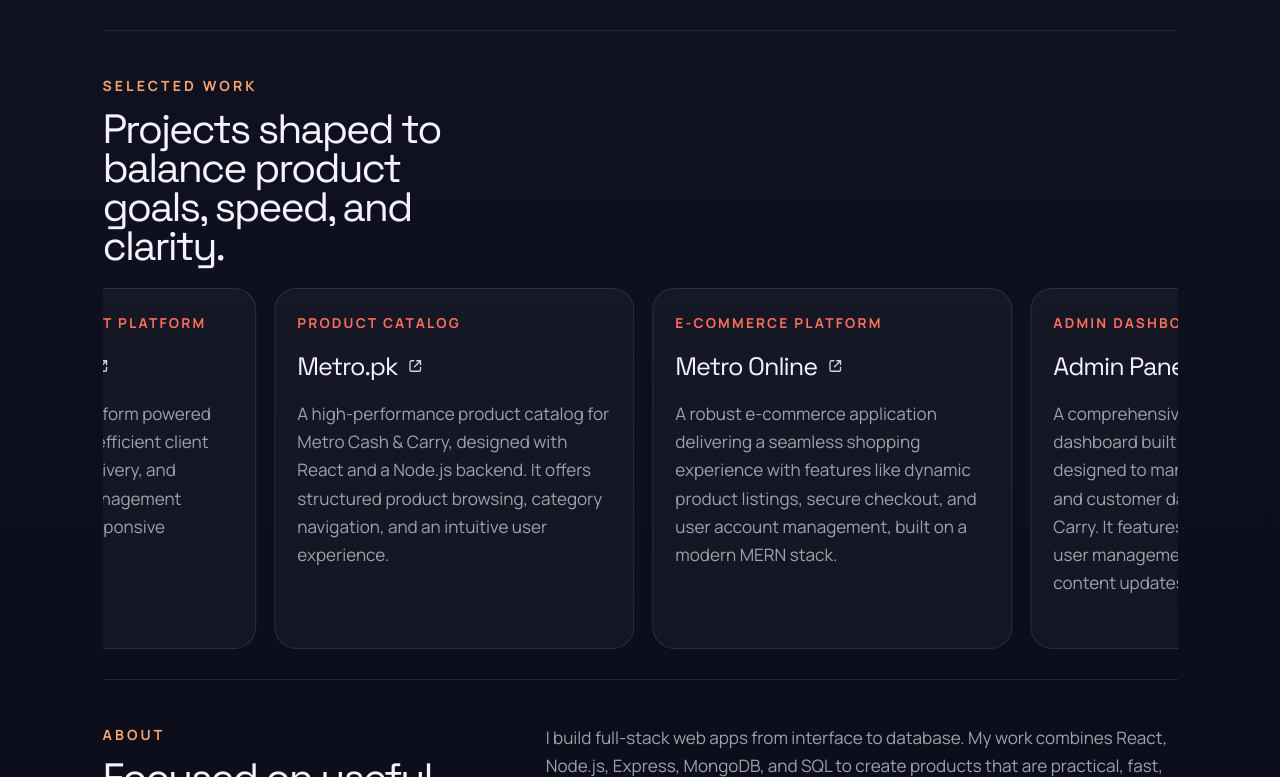
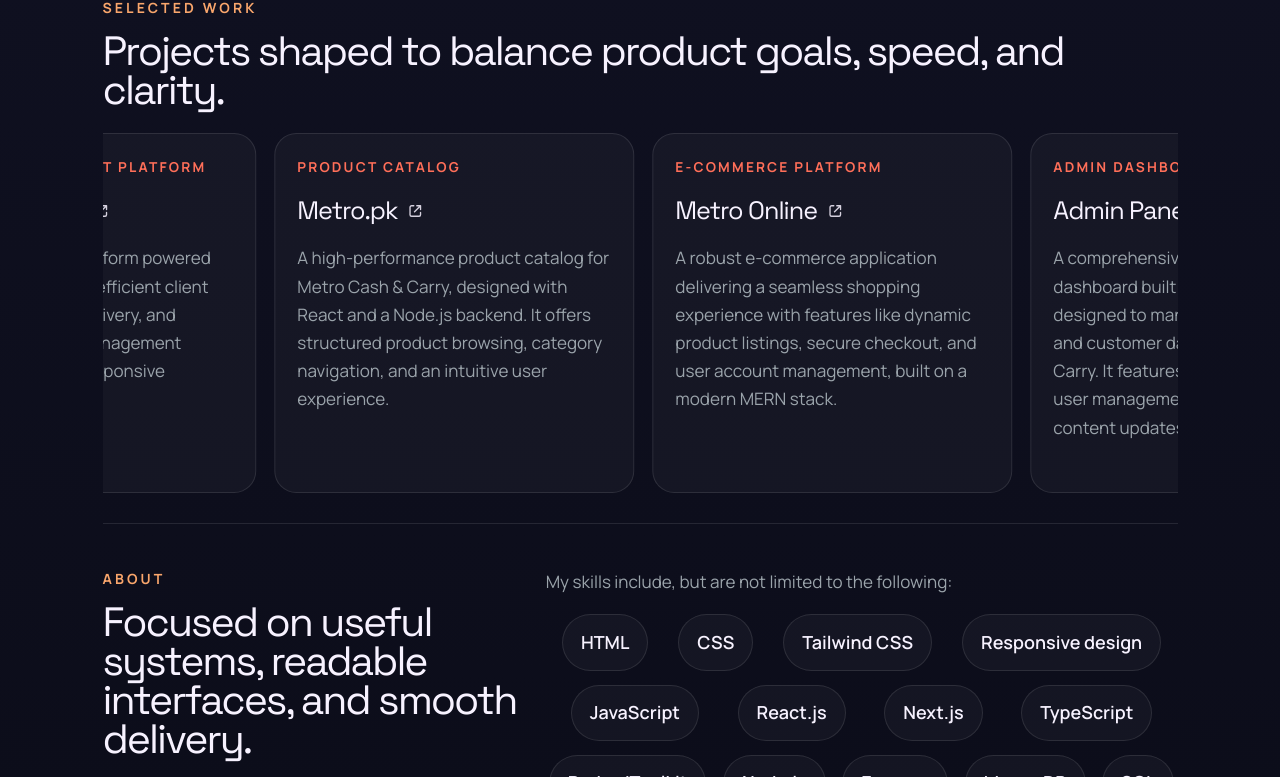
Before and after one commit to hassansheikh33/my-portfolio, a React (Vite) app: page / in a window 1280 px wide. Shown: the part 1363-2140 px from the top of the page. Built offline with nearby package versions, Linux system fonts and the light colour scheme.

Commit message:
feat: add ABOUT_TITLE constant and update AboutSection to use it; refine ABOUT_DESCRIPTION

```diff
--- a/src/components/AboutSection.tsx
+++ b/src/components/AboutSection.tsx
@@ -1,5 +1,5 @@
 import { SectionHeading } from "./SectionHeading";
-import { ABOUT_DESCRIPTION, SKILLS } from "../content";
+import { ABOUT_DESCRIPTION, ABOUT_TITLE, SKILLS } from "../content";
 
 export const AboutSection = () => {
   return (
@@ -7,11 +7,7 @@
       className="mb-3 grid items-start gap-[22px] border-b border-white/10 py-[30px] max-[920px]:grid-cols-1 md:grid-cols-[minmax(0,0.8fr)_minmax(0,1.2fr)]"
       id="about"
     >
-      <SectionHeading
-        className="mb-0"
-        eyebrow="About"
-        title="Focused on useful systems, readable interfaces, and smooth delivery."
-      />
+      <SectionHeading className="mb-0" eyebrow="About" title={ABOUT_TITLE} />
       <div className="grid animate-[rise_700ms_ease_both] gap-[18px]">
         <p className="text-[0.95rem] leading-[1.65] text-[#9ba4ab]">
           {ABOUT_DESCRIPTION}
--- a/src/components/SectionHeading.tsx
+++ b/src/components/SectionHeading.tsx
@@ -14,7 +14,7 @@
       <p className="inline-flex items-center gap-2 text-[0.78rem] font-bold uppercase tracking-[0.22em] text-[#f9a66c]">
         {eyebrow}
       </p>
-      <h2 className="max-w-[14ch] text-[clamp(1.7rem,3.2vw,2.6rem)] leading-[0.95] tracking-[-0.05em] text-[#f7f2ff] [font-family:'Space_Grotesk',sans-serif]">
+      <h2 className="text-[clamp(1.7rem,3.2vw,2.6rem)] leading-[0.95] tracking-[-0.05em] text-[#f7f2ff] [font-family:'Space_Grotesk',sans-serif]">
         {title}
       </h2>
     </div>
--- a/src/content.ts
+++ b/src/content.ts
@@ -15,8 +15,11 @@
   name: "MHB",
 };
 
+export const ABOUT_TITLE =
+  "Focused on useful systems, readable interfaces, and smooth delivery.";
+
 export const ABOUT_DESCRIPTION =
-  "I build full-stack web apps from interface to database. My work combines React, Node.js, Express, MongoDB, and SQL to create products that are practical, fast, and easy to maintain.";
+  "My skills include, but are not limited to the following:";
 
 export const SERVICES = [
   "Full-stack web apps with React, Node.js, and Express",
```
